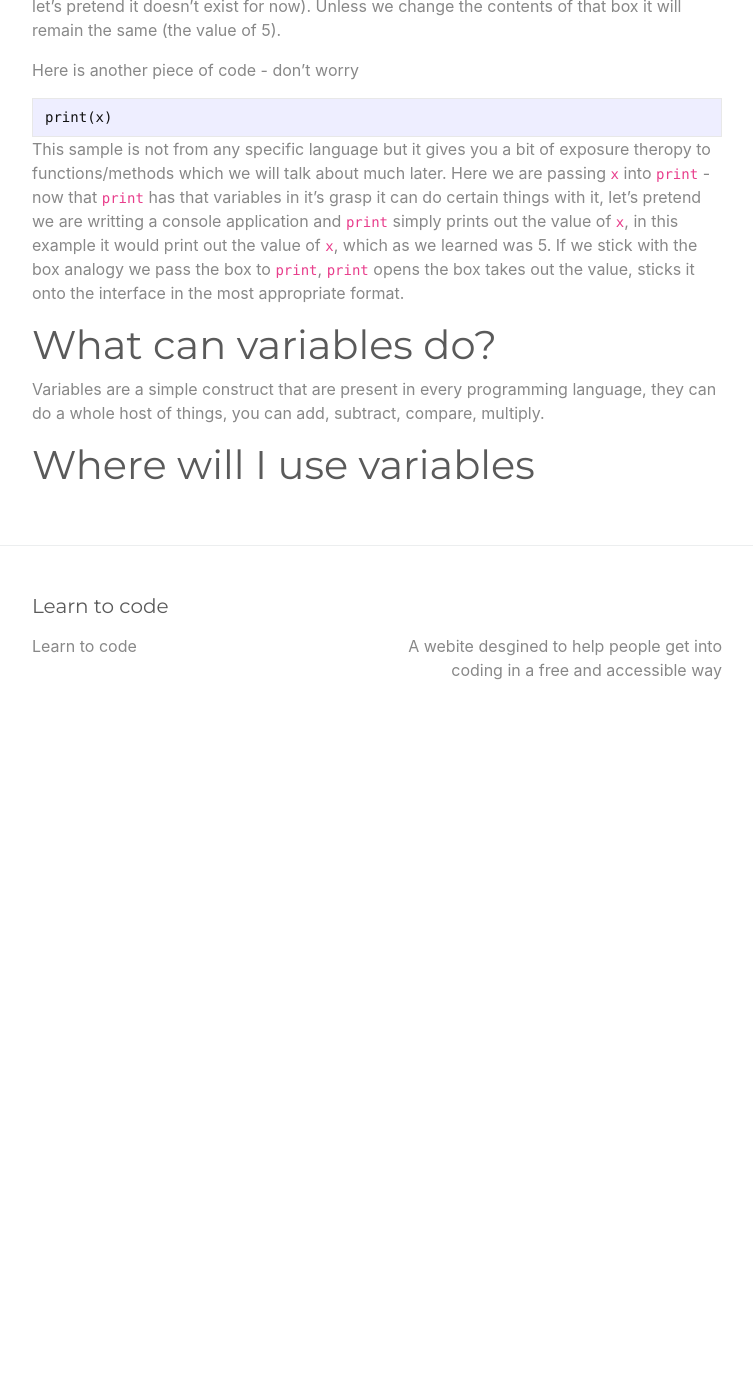
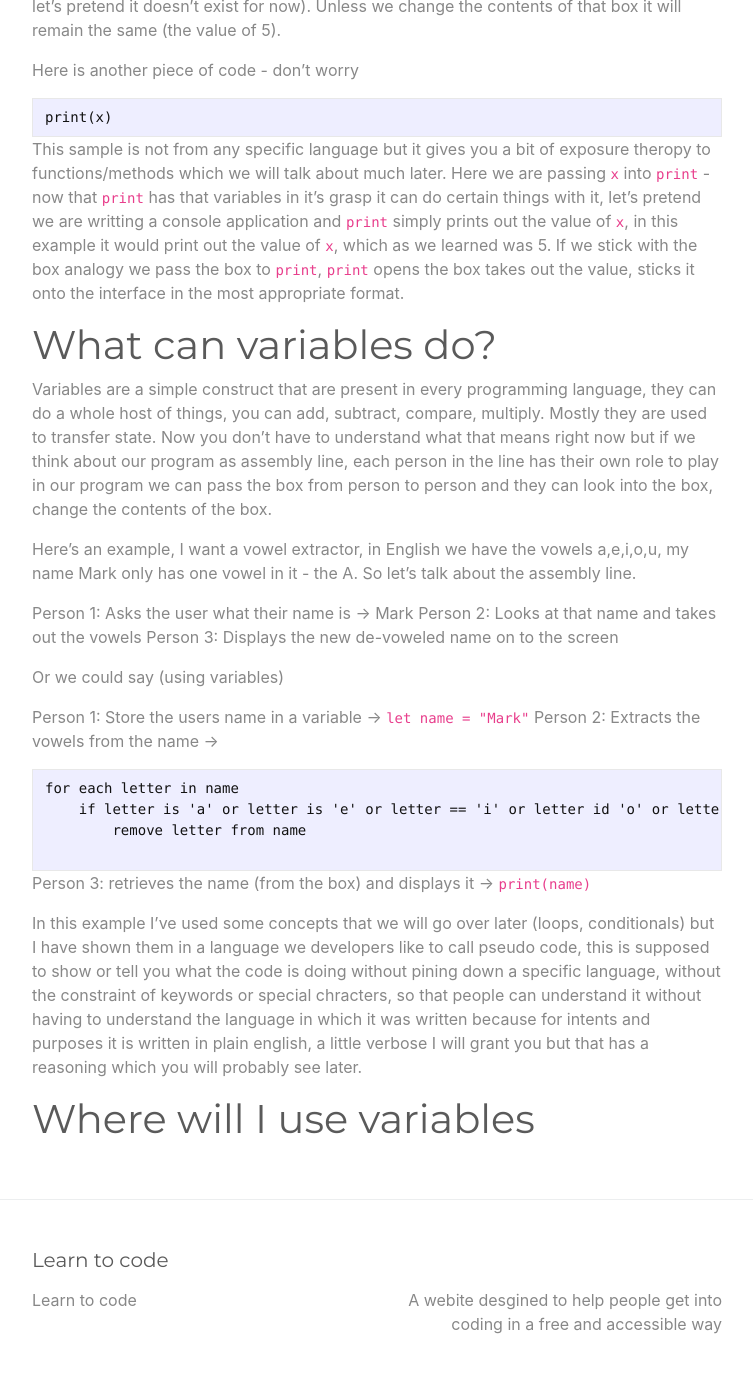
Before and after one commit to joro550/learntocode, a Jekyll site: the page built from pages/concepts/variables.md, in a window 1280 px wide and 1400 px high, scrolled down 541 px. Shown: the top 1373 px of the window, without its empty margins (263-1016 px from the left). Built offline with Jekyll 4.4.1, drawn with Linux system fonts in a browser that asks for light colours; before the commit the page ends 1287 px from its top, so only the background shows below that.

Commit message:
Adding example

````diff
--- a/pages/concepts/variables.md
+++ b/pages/concepts/variables.md
@@ -25,6 +25,26 @@ print(x)
 This sample is not from any specific language but it gives you a bit of exposure theropy to functions/methods which we will talk about much later. Here we are passing `x` into `print` - now that `print` has that variables in it's grasp it can do certain things with it, let's pretend we are writting a console application and `print` simply prints out the value of `x`, in this example it would print out the value of `x`, which as we learned was 5. If we stick with the box analogy we pass the box to `print`, `print` opens the box takes out the value, sticks it onto the interface in the most appropriate format.
 
 # What can variables do?
-Variables are a simple construct that are present in every programming language, they can do a whole host of things, you can add, subtract, compare, multiply.
+Variables are a simple construct that are present in every programming language, they can do a whole host of things, you can add, subtract, compare, multiply. Mostly they are used to transfer state. Now you don't have to understand what that means right now but if we think about our program as assembly line, each person in the line has their own role to play in our program we can pass the box from person to person and they can look into the box, change the contents of the box.
+
+Here's an example, I want a vowel extractor, in English we have the vowels a,e,i,o,u, my name Mark only has one vowel in it - the A. So let's talk about the assembly line.
+
+Person 1: Asks the user what their name is -> Mark
+Person 2: Looks at that name and takes out the vowels
+Person 3: Displays the new de-voweled name on to the screen
+
+Or we could say (using variables)
+
+Person 1: Store the users name in a variable -> `let name = "Mark"`
+Person 2: Extracts the vowels from the name ->
+```
+for each letter in name
+    if letter is 'a' or letter is 'e' or letter == 'i' or letter id 'o' or letter id 'u'
+        remove letter from name
+
+```
+Person 3: retrieves the name (from the box) and displays it -> `print(name)`
+
+In this example I've used some concepts that we will go over later (loops, conditionals) but I have shown them in a language we developers like to call pseudo code, this is supposed to show or tell you what the code is doing without pining down a specific language, without the constraint of keywords or special chracters, so that people can understand it without having to understand the language in which it was written because for intents and purposes it is written in plain english, a little verbose I will grant you but that has a reasoning which you will probably see later.
 
 # Where will I use variables
````
Also changed, not shown: pages/concepts/methods-functions.md (added).
